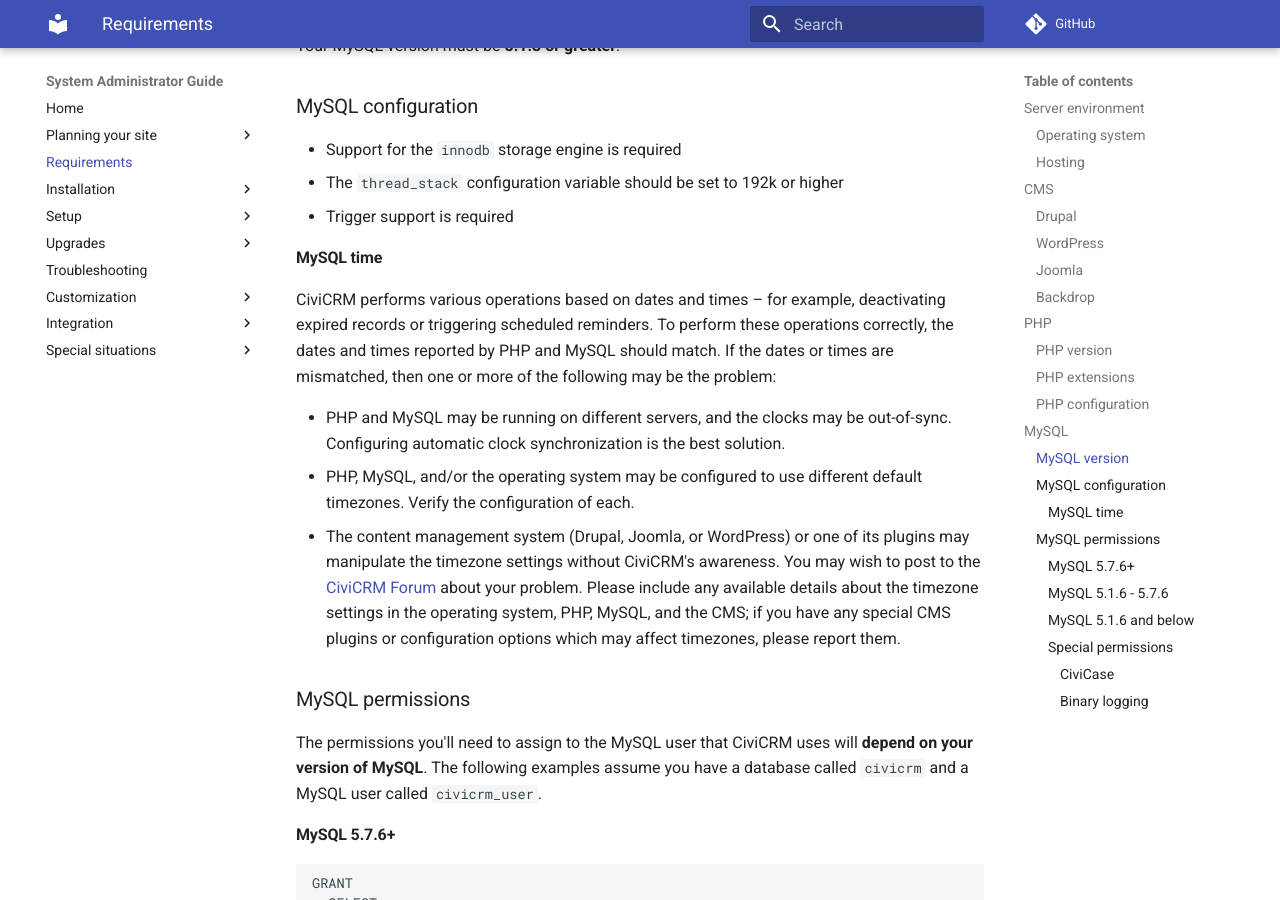
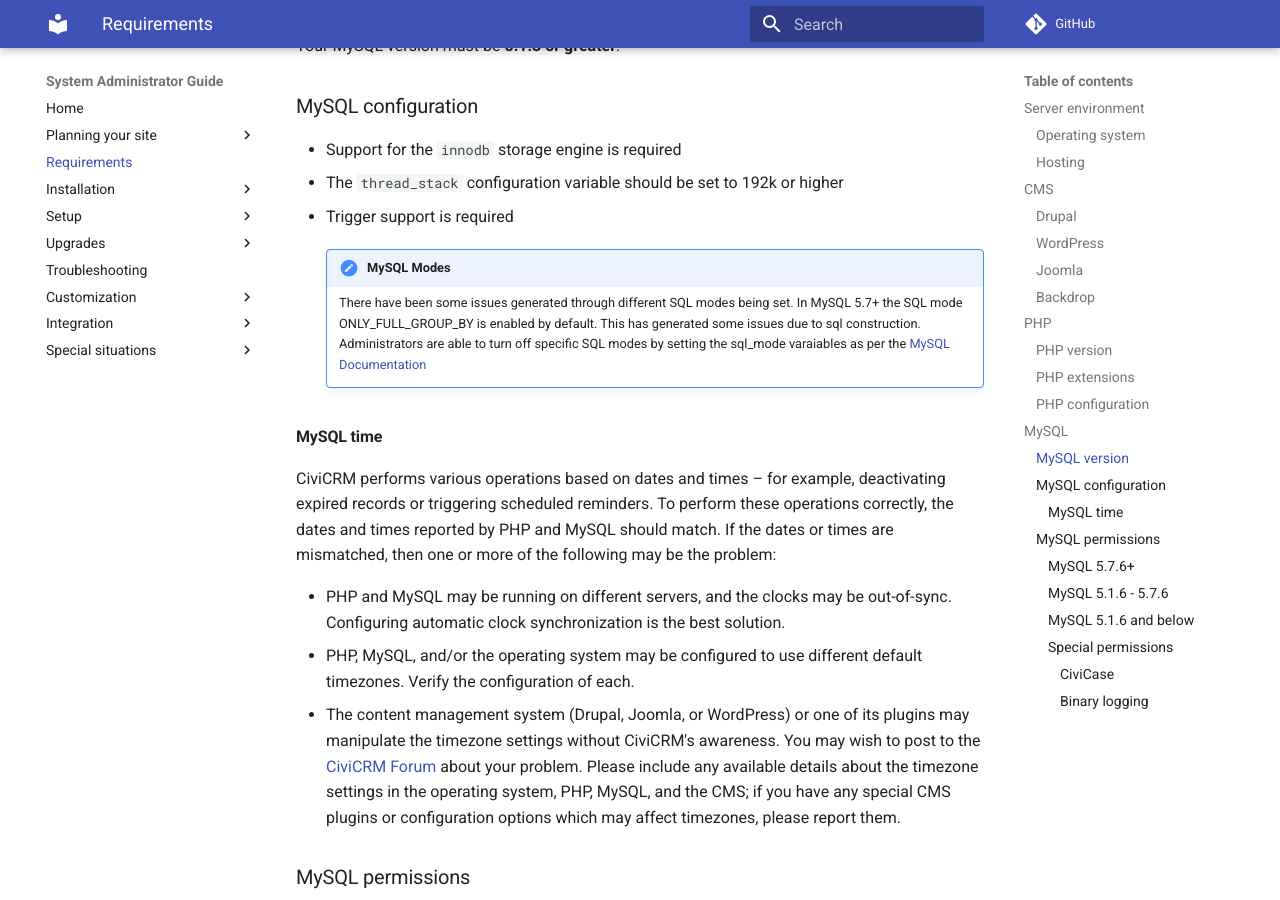
Before and after one commit to civicrm/civicrm-sysadmin-guide, an MkDocs documentation site: the page built from docs/requirements.md, in a window 1280 px wide and 900 px high, scrolled down 3164 px. Built offline with MkDocs 1.6.1 and Material for MkDocs 9.7.7, drawn with Linux system fonts in a browser that asks for light colours; comment, search, counter and statistics services are not loaded; old or Windows-style settings are respelled for this version of MkDocs.

Commit message:
Add node to requirements document about MySQL SQL Modes

```diff
--- a/docs/requirements.md
+++ b/docs/requirements.md
@@ -91,6 +91,9 @@ Your MySQL version must be **5.1.3 or greater**.
 * Support for the `innodb` storage engine is required
 * The `thread_stack` configuration variable should be set to 192k or higher
 * Trigger support is required
+
+    !!! note "MySQL Modes"
+        There have been some issues generated through different SQL modes being set. In MySQL 5.7+ the SQL mode ONLY_FULL_GROUP_BY is enabled by default. This has generated some issues due to sql construction. Administrators are able to turn off specific SQL modes by setting the sql_mode varaiables as per the [MySQL Documentation](https://dev.mysql.com/doc/refman/5.7/en/sql-mode.html#sql-mode-setting)
 
 #### MySQL time
 
```
